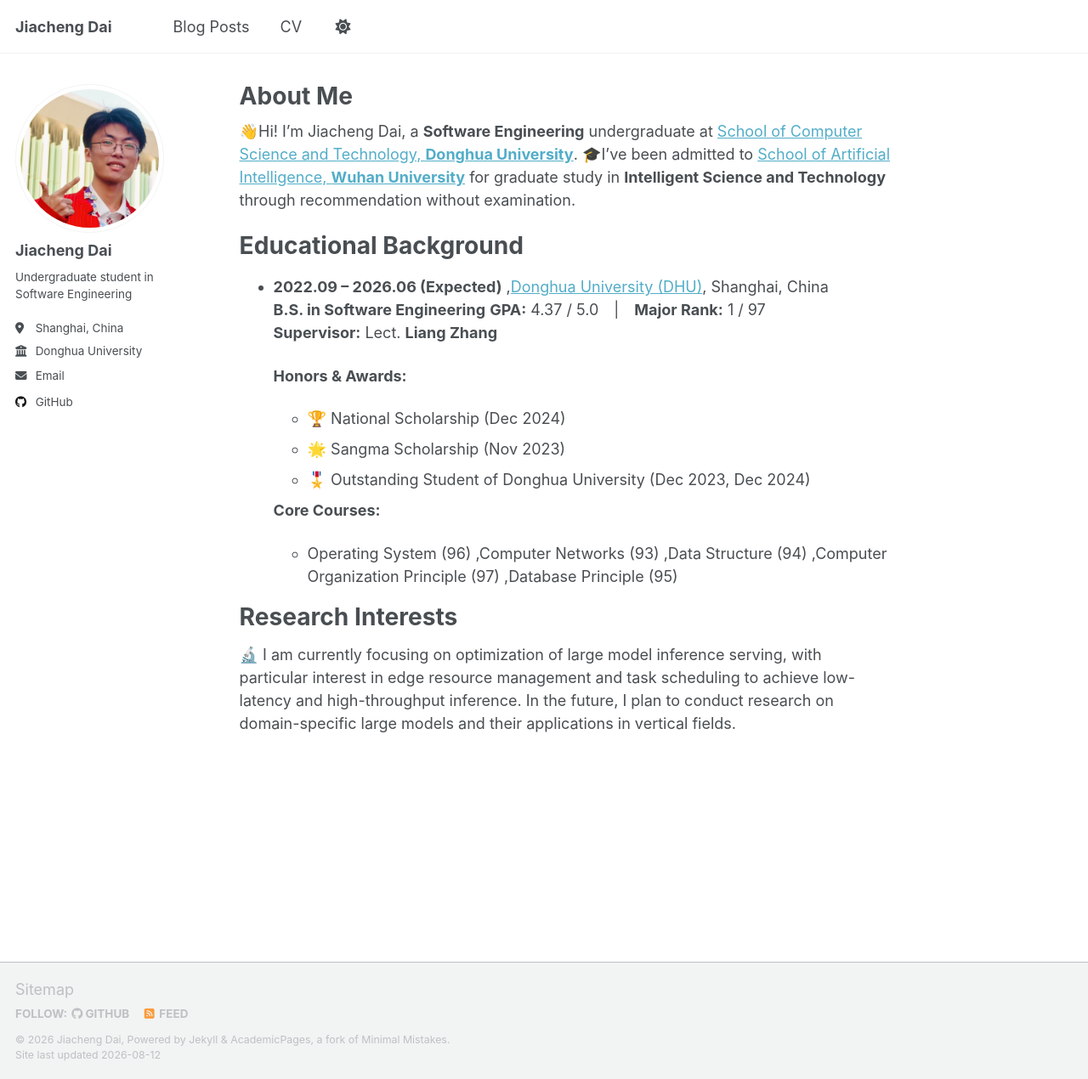
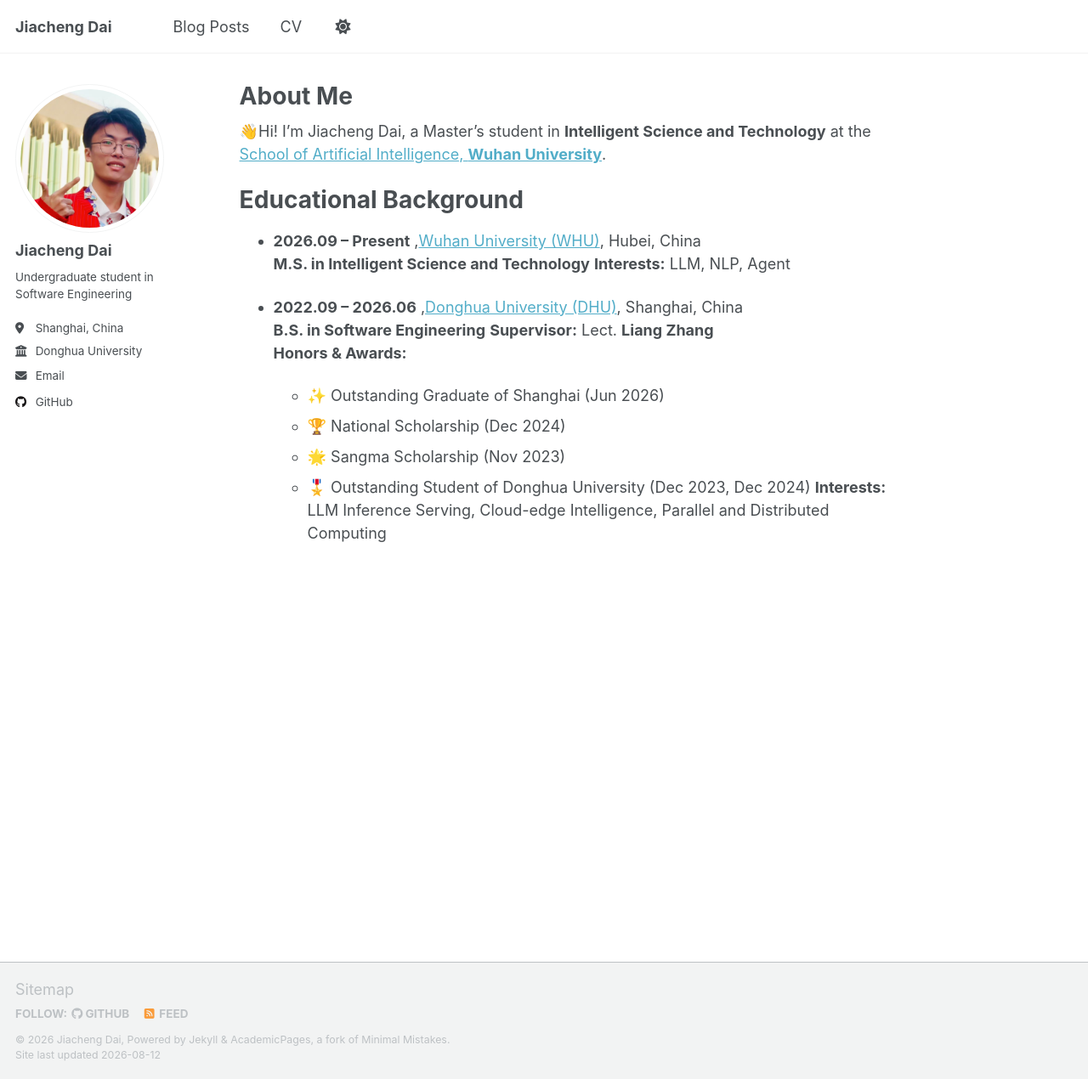
Before and after one commit to jiachengdai/jiachengdai.github.io, a Jekyll site: the page built from _pages/about.md, in a window 1280 px wide and 1270 px high. Shown: the whole window at 85% size. Built offline with Jekyll 4.4.1, drawn with Linux system fonts in a browser that asks for light colours; a script that is not in the unit is left out.

Commit message:
Revise about page with current academic status
Updated personal information and educational background.

```diff
--- a/_pages/about.md
+++ b/_pages/about.md
@@ -7,24 +7,20 @@ redirect_from:
   - /about.html
 ---
 
-👋Hi! I’m Jiacheng Dai, a **Software Engineering** undergraduate at [School of Computer Science and Technology, **Donghua University**](https://cst.dhu.edu.cn). 🎓I’ve been admitted to [School of Artificial Intelligence, **Wuhan University**](https://sai.whu.edu.cn) for graduate study in **Intelligent Science and Technology** through recommendation without examination.
-
+👋Hi! I’m Jiacheng Dai, a Master’s student in **Intelligent Science and Technology** at the [School of Artificial Intelligence, **Wuhan University**](https://sai.whu.edu.cn).
 
 Educational Background
 ======
-- **2022.09 – 2026.06 (Expected)**  ,[Donghua University (DHU)](https://dhu.edu.cn), Shanghai, China
+- **2026.09 – Present**  ,[Wuhan University (WHU)](https://whu.edu.cn), Hubei, China
+  **M.S. in Intelligent Science and Technology**
+  **Interests:** LLM, NLP, Agent
+
+- **2022.09 – 2026.06**  ,[Donghua University (DHU)](https://dhu.edu.cn), Shanghai, China
   **B.S. in Software Engineering**
-  **GPA:** 4.37 / 5.0 | **Major Rank:** 1 / 97
   **Supervisor:** Lect. **Liang Zhang**
-
   **Honors & Awards:**
+  - ✨ Outstanding Graduate of Shanghai (Jun 2026)
   - 🏆 National Scholarship (Dec 2024)
   - 🌟 Sangma Scholarship (Nov 2023)
   - 🎖️ Outstanding Student of Donghua University (Dec 2023, Dec 2024)
-
-  **Core Courses:**
-  - Operating System (96) ,Computer Networks (93)  ,Data Structure (94)  ,Computer Organization Principle (97)  ,Database Principle (95)
-
-Research Interests
-======
-🔬 I am currently focusing on optimization of large model inference serving, with particular interest in edge resource management and task scheduling to achieve low-latency and high-throughput inference. In the future, I plan to conduct research on domain-specific large models and their applications in vertical fields.
+  **Interests:** LLM Inference Serving, Cloud-edge Intelligence, Parallel and Distributed Computing
```
